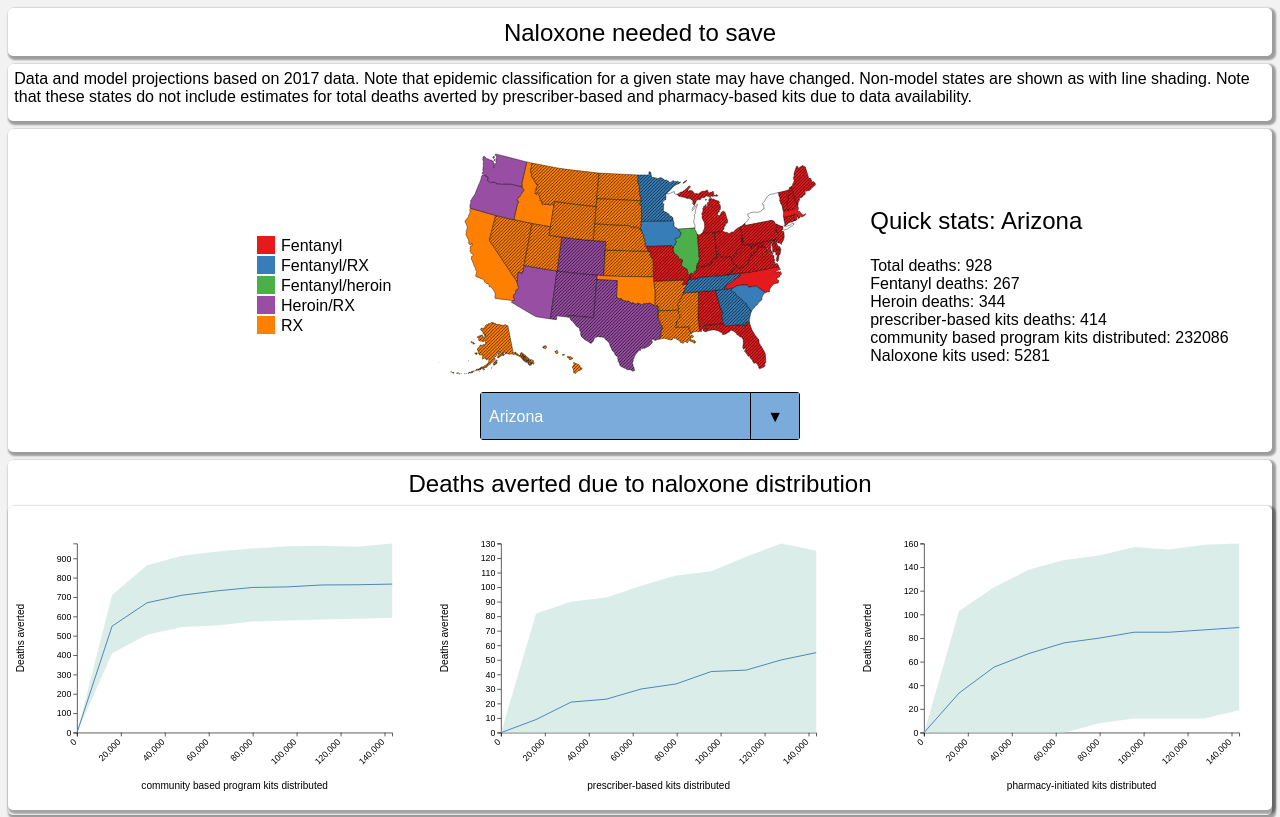
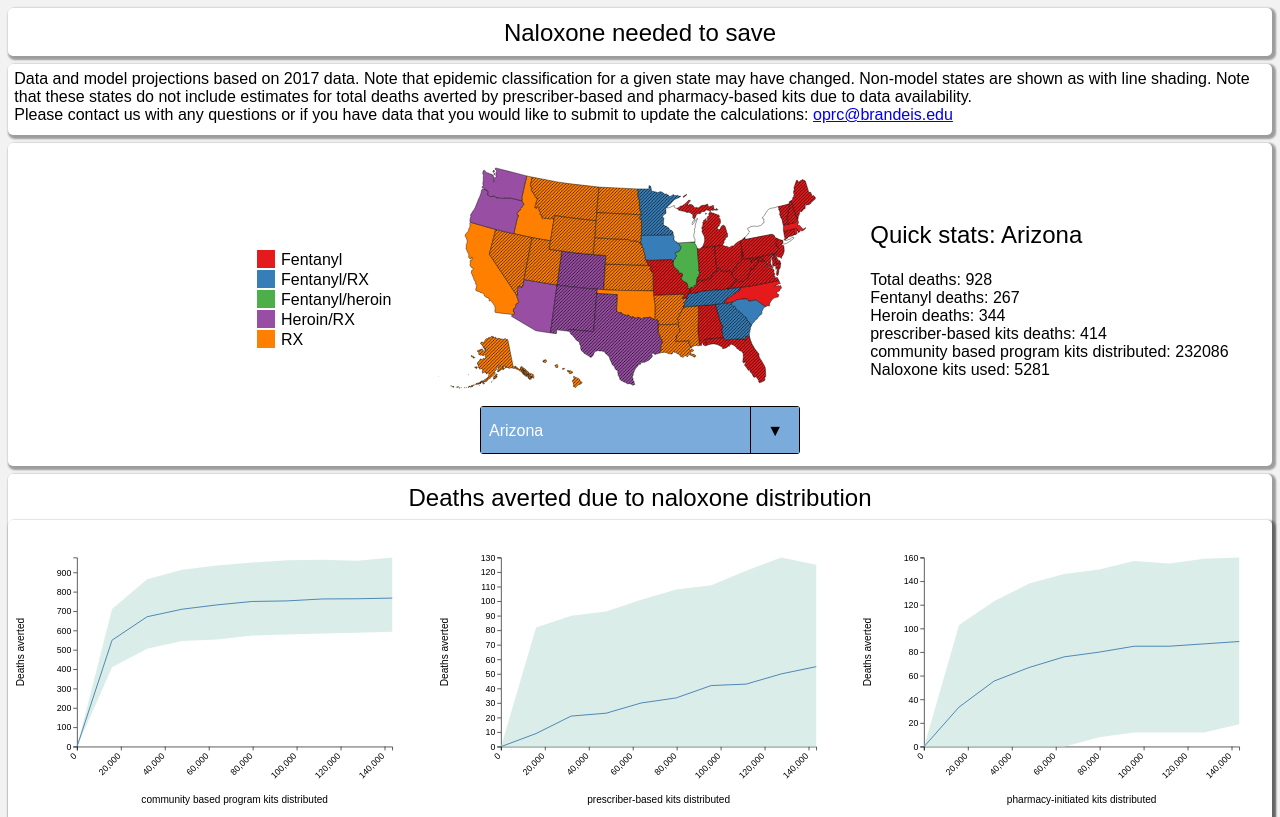
Before and after one commit to declanoller/naloxone-needed-to-save-site, a plain HTML site: page index.html in a window 1280 px wide. Shown: the top 817 px of the page. Drawn offline with nearby package versions, Linux system fonts and the light colour scheme.

Commit message:
Added hover text and OPRC email link.

```diff
--- a/index.html
+++ b/index.html
@@ -33,6 +33,11 @@
     for a given state may have changed. Non-model states are shown as with line shading.
     Note that these states do not include estimates for total deaths averted by
     prescriber-based and pharmacy-based kits due to data availability.
+    <br>
+    Please contact us with any questions or if you have data that you would like
+    to submit to update the calculations:
+    <a href = "mailto:oprc@brandeis.edu">oprc@brandeis.edu</a>
+    <br>
   </div>
 </div>
 
--- a/nns_classes.js
+++ b/nns_classes.js
@@ -4,6 +4,8 @@ class PlotNNS {
 
 
   constructor(div_id, data, plot_key, xlabel, ylabel, init_state) {
+
+    var short_ylabel = (ylabel == "Deaths averted")? "Deaths averted:":"Probability:";
 
     this.plot_w = 500;
     this.plot_h = 300;
@@ -86,7 +88,10 @@ class PlotNNS {
     }
 
     //var plot_data = this.data[this.cur_state][this.plot_key]["cf_vs_kits_dist"];
-
+    // Define the div for the tooltip
+    var div = d3.select("body").append("div")
+        .attr("class", "tooltip")
+        .style("opacity", 0);
 
     // Show confidence interval
     this.plot_CI = this.svg_plot
@@ -101,6 +106,7 @@ class PlotNNS {
                         .y1(function(d) { return y(Math.max(0, d.lc)); })
                       );
 
+
     // Add the line
     this.plot_curve = this.svg_plot
                         .append("path")
@@ -112,6 +118,66 @@ class PlotNNS {
                           .x(function(d) { return x(d.kits) })
                           .y(function(d) { return y(d.m) })
                         );
+
+    // Add hover box
+    var bisect_kits = d3.bisector(function(d) { return d.kits; }).left,
+        formatComma = d3.format(",.2r"),
+        formatPercent = d3.format(".0%");
+
+    var formatY = (ylabel == "Deaths averted")? formatComma : formatPercent;
+    // create focus box
+    var focus = this.svg_plot
+        .append("g")
+          .attr("class", "focus")
+          .style("display", "none");
+
+    focus.append("circle")
+        .attr("r", 5);
+
+    focus.append("rect")
+        .attr("class", "tooltip")
+        .attr("width", 150)
+        .attr("height", 50)
+        .attr("x", 10)
+        .attr("y", -22)
+        .attr("rx", 4)
+        .attr("ry", 4);
+
+    focus.append("text")
+        .attr("class", "tooltip-kits")
+        .attr("x", 18)
+        .attr("y", -2);
+
+    focus.append("text")
+        .attr("x", 18)
+        .attr("y", 18)
+        .text(short_ylabel);
+
+    focus.append("text")
+        .attr("class", "tooltip-da")
+        .attr("x", 120)
+        .attr("y", 18);
+
+    // add hover listener
+    this.svg_plot
+      .append("rect")
+      .attr("class", "overlay")
+      .attr("width", this.plot_w)
+      .attr("height", this.plot_h)
+      .on("mouseover", function() { focus.style("display", null); })
+      .on("mouseout", function() { focus.style("display", "none"); })
+      .on("mousemove", mousemove);
+
+    function mousemove() {
+            var x0 = x.invert(d3.mouse(this)[0]),
+                i = bisect_kits(plot_data, x0, 1),
+                d0 = plot_data[i - 1],
+                d1 = plot_data[i],
+                d = x0 - d0.kits > d1.kits - x0 ? d1 : d0;
+            focus.attr("transform", "translate(" + x(d.kits) + "," + y(d.m) + ")");
+            focus.select(".tooltip-kits").text(formatComma(d.kits));
+            focus.select(".tooltip-da").text(formatComma(d.m));
+        }
 
 
 
@@ -170,6 +236,27 @@ class PlotNNS {
                      .y(function(d) { return y(d.m); })
                    );
 
+
+    this.svg_plot.selectAll("rect")
+      .on("mousemove", mousemove);
+
+    var focus = this.svg_plot.selectAll(".focus");
+
+    var bisect_kits = d3.bisector(function(d) { return d.kits; }).left,
+        formatComma = d3.format(",.2r"),
+        formatPercent = d3.format(".0%");
+
+    function mousemove() {
+            var x0 = x.invert(d3.mouse(this)[0]),
+                i = bisect_kits(plot_data, x0, 1),
+                d0 = plot_data[i - 1],
+                d1 = plot_data[i],
+                d = x0 - d0.kits > d1.kits - x0 ? d1 : d0;
+            focus.attr("transform", "translate(" + x(d.kits) + "," + y(d.m) + ")");
+            focus.select(".tooltip-kits").text(formatComma(d.kits));
+            focus.select(".tooltip-da").text(formatComma(d.m));
+        }
+
   }
 
 
--- a/nns_style.css
+++ b/nns_style.css
@@ -26,7 +26,6 @@ body {
 
 
 #header_links {
-  height: 40px;
 }
 
 
@@ -192,3 +191,25 @@ select::-ms-expand {
     -o-transition: .25s all ease;
     transition: .25s all ease;
 }
+
+.overlay {
+    fill: none;
+    pointer-events: all;
+}
+
+.focus circle {
+    fill: steelblue;
+}
+
+.focus text {
+    font-size: 14px;
+}
+
+.tooltip {
+    fill: white;
+    stroke: #000;
+}
+
+.tooltip-kits, .tooltip-da {
+    font-weight: bold;
+}
```
